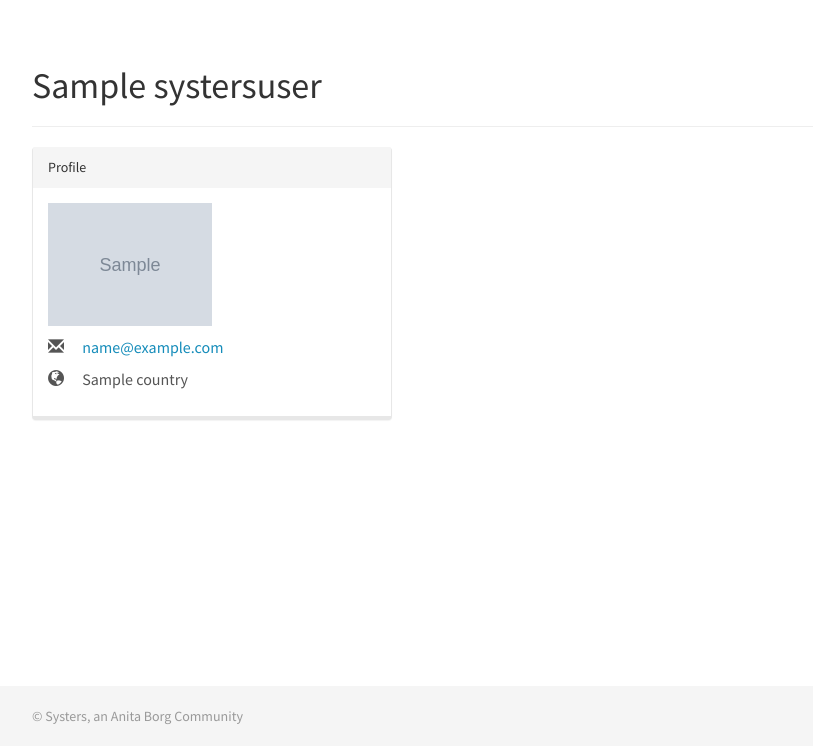
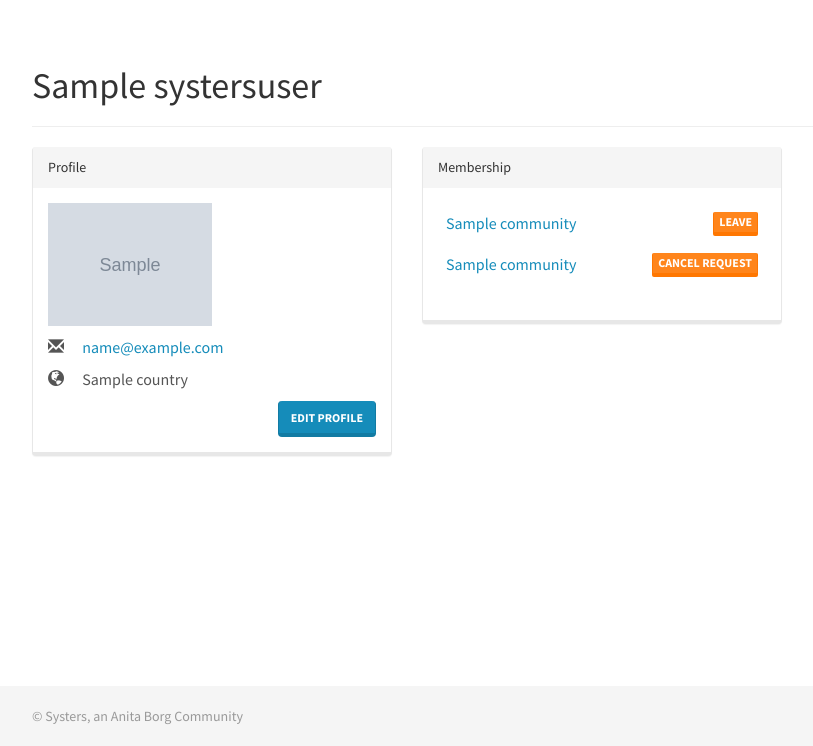
Before and after one commit to anitab-org/portal, a Django app: template systers_portal/templates/users/view_profile.html in a window 1280 px wide. Shown: the part 54-800 px from the top of the page, without its empty margins (38-851 px from the left). Run offline with Django 3.2, Linux system fonts and the light colour scheme; a user stored in the database is signed in; tables that the repository leaves empty hold one stand-in row (values such as "Sample post"); the template is opened without the code that fills it: most values are stand-ins (such as "Sample title", 1, 10 or a date in 2020); grey boxes marked "Sample" are stand-in pictures; parts of the project's set-up code (start-up, migrations or seed data) failed here and were passed over; some libraries are stand-ins or nearby versions.

Commit message:
include membership panel to user page

```diff
--- /dev/null
+++ b/systers_portal/templates/users/snippets/membership.html
@@ -0,0 +1,40 @@
+<div class="panel panel-default">
+  <div class="panel-heading">Membership</div>
+  <div class="panel-body">
+    {% if communities or join_requests %}
+      <table class="table table-hover">
+        <tbody>
+        {% for community in communities %}
+          <tr class="profile-row">
+            <td><a href="#" class="table-anchor">{{ community }}</a></td>
+            <td>
+              {% if user == systersuser.user or user.is_superuser %}
+                {% if systersuser == community.community_admin %}
+                  <a href="#" role="button"
+                     class="btn btn-primary btn-xs btn-warning pull-right">Transfer ownership</a>
+                {% else %}
+                  <a href="#" role="button"
+                     class="btn btn-primary btn-xs btn-warning pull-right">Leave</a>
+                {% endif %}
+              {% endif %}
+            </td>
+          </tr>
+        {% endfor %}
+        {% for join_request in join_requests %}
+          <tr class="profile-row">
+            <td><a href="#" class="table-anchor">{{ join_request.community }}</a></td>
+            <td>
+              {% if user == systersuser.user or user.is_superuser %}
+                <a href="#" role="button"
+                   class="btn btn-primary btn-xs btn-warning pull-right">Cancel request</a>
+              {% endif %}
+            </td>
+          </tr>
+        {% endfor %}
+        </tbody>
+      </table>
+    {% else %}
+      <p>Looks like you are member of no community.</p>
+    {% endif %}
+  </div>
+</div>
--- a/systers_portal/templates/users/snippets/profile.html
+++ b/systers_portal/templates/users/snippets/profile.html
@@ -26,7 +26,7 @@
         {% endif %}
       {% endwith %}
     {% endfor %}
-    {% if user == systersuser.user %}
+    {% if user == systersuser.user or user.is_superuser %}
       <div class="pull-right">
         <a href="#" role="button" class="btn btn-primary">Edit profile</a>
       </div>
--- a/systers_portal/templates/users/view_profile.html
+++ b/systers_portal/templates/users/view_profile.html
@@ -12,5 +12,8 @@
     <div class="col-md-4">
       {% include "users/snippets/profile.html" %}
     </div>
+    <div class="col-md-4">
+      {% include "users/snippets/membership.html" %}
+    </div>
   </div>
 {% endblock %}
```
Also changed, not shown: systers_portal/users/views.py (+9 -1 lines).
